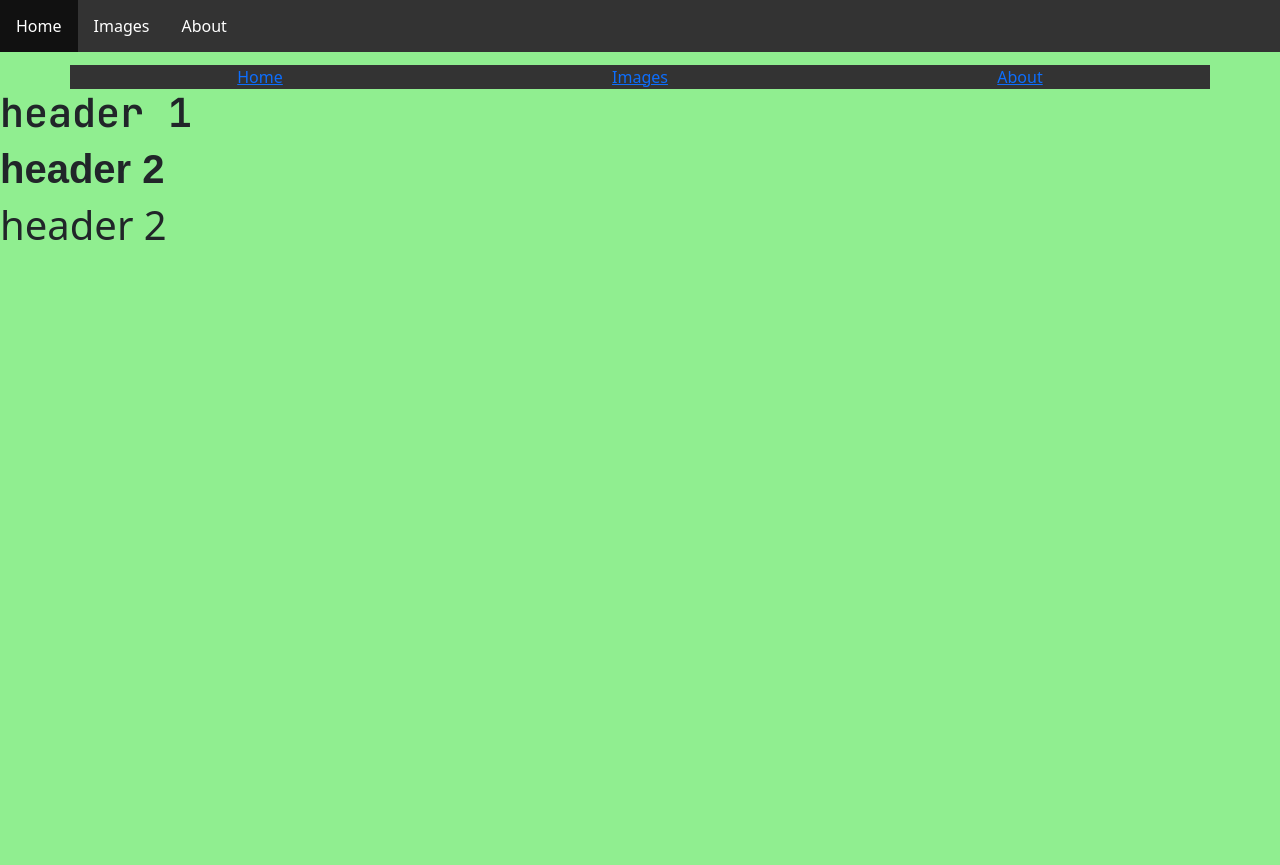
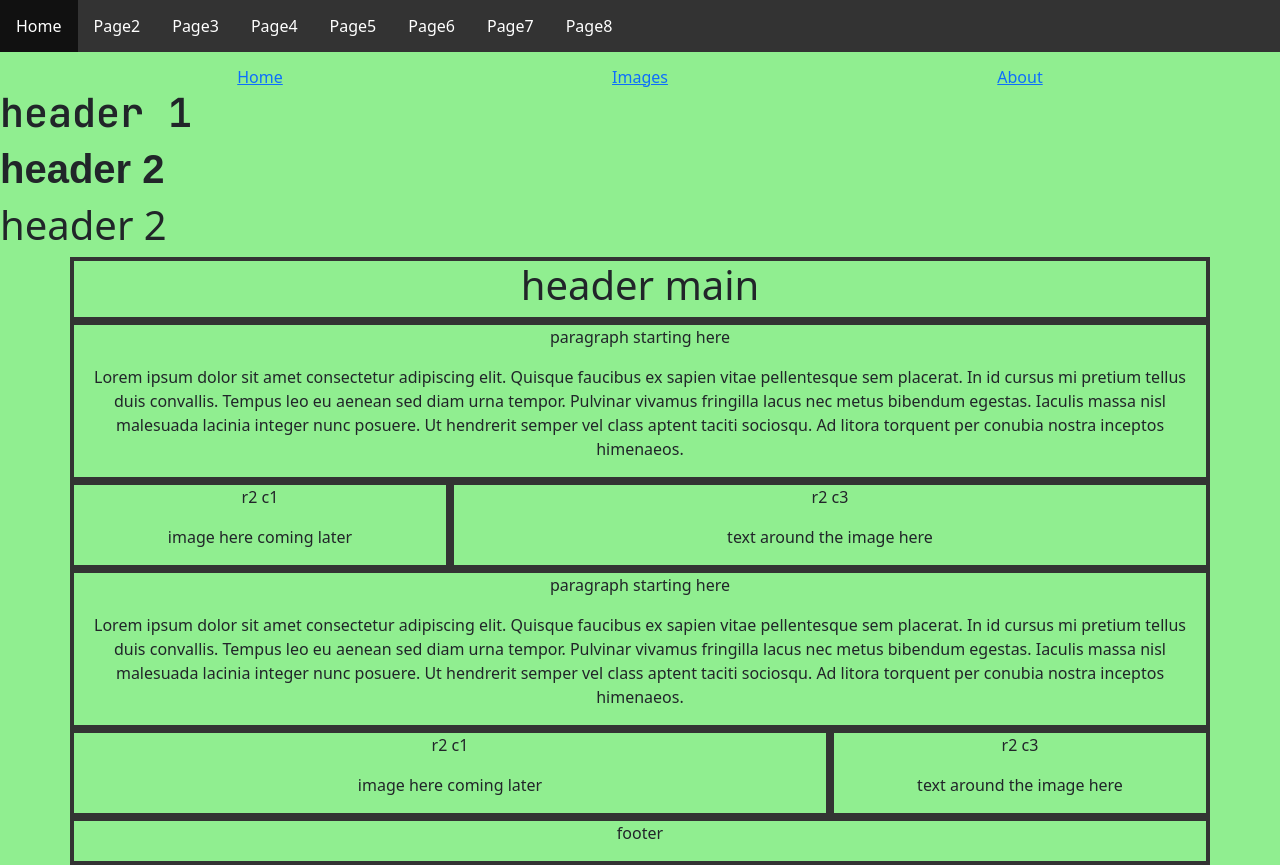
Before and after one commit to S1lverCr0w/wdd_group_proj, a plain HTML site: page index.html in a window 1280 px wide. Before the commit the page ends 800 px from the top, so only its background shows below. Drawn offline with nearby package versions, Linux system fonts and the light colour scheme; a web font is replaced by a local one.

Commit message:
bootstrap tem[plate successful && css organization planning

```diff
--- a/css/style.css
+++ b/css/style.css
@@ -14,11 +14,9 @@
   font-weight: 700;
   font-style: normal;
 }
+/* fonts end */
 
-body {
-  background-color: lightgreen;
-}
-
+/* navbar start */
 ul {
   list-style-type: none;
   margin: 0;
@@ -43,12 +41,22 @@ ul li a {
 ul li a:hover {
   background-color: #111;
 }
+/* navbar end */
 
-.col:hover {
-  background-color: #111;
+/* Andrei G sectio start */
+body {
+  background-color: lightgreen;
 }
 
-.col {
-  /* border: 4px solid #333; */
-  background-color: #333;
+.ag_col:hover {
+  /* background-color: #111; */
 }
+
+.ag_col {
+  border: 4px solid #333;
+  /* background-color: #333; */
+}
+/* Andrei G section end */
+
+/* Derek K sectio start */
+/* Derek K section end */
--- a/index.html
+++ b/index.html
@@ -19,8 +19,13 @@
 		<!-- navbar -->
 		<ul>
 			<li><a href="index.html">Home</a></li>
-			<li><a href="images.html">Images</a></li>
-			<li><a href="about.html">About</a></li>
+			<li><a href="page2.html">Page2</a></li>
+			<li><a href="page3.html">Page3</a></li>
+			<li><a href="page4.html">Page4</a></li>
+			<li><a href="page5.html">Page5</a></li>
+			<li><a href="page6.html">Page6</a></li>
+			<li><a href="page7.html">Page7</a></li>
+			<li><a href="page8.html">Page8</a></li>
 		</ul>
 
 		<!-- navbar old -->
@@ -57,6 +62,60 @@
 			alert("your name: " + nm + "\nyour email: " + mail + "\nyour course: " + course);
 		</script>
 
+		<!-- body of the page -->
+		<div class="container text-center">
+			<div class="row ag_row justify-content-sm-center">
+				<div class="col-sm-12 ag_col">
+					<h1>header main</h1>
+				</div>
+			</div>
+
+			<div class="row ag_row justify-content-sm-center">
+				<div class="col-sm-12 ag_col">
+					<p>paragraph starting here</p>
+					<p>Lorem ipsum dolor sit amet consectetur adipiscing elit. Quisque faucibus ex sapien vitae pellentesque sem placerat. In id cursus mi pretium tellus duis convallis. Tempus leo eu aenean sed diam urna tempor. Pulvinar vivamus fringilla lacus nec metus bibendum egestas. Iaculis massa nisl malesuada lacinia integer nunc posuere. Ut hendrerit semper vel class aptent taciti sociosqu. Ad litora torquent per conubia nostra inceptos himenaeos.</p>
+				</div>
+			</div>
+
+			<div class="row ag_row justify-content-sm-center">
+				<div class="col-sm-4 ag_col">
+					<p>r2 c1</p>
+					<p>image here coming later</p>
+				</div>
+
+				<div class="col-sm-8 ag_col">
+					<p>r2 c3</p>
+					<p>text around the image here</p>
+				</div>
+			</div>
+
+			<div class="row ag_row justify-content-sm-center">
+				<div class="col-sm-12 ag_col">
+					<p>paragraph starting here</p>
+					<p>Lorem ipsum dolor sit amet consectetur adipiscing elit. Quisque faucibus ex sapien vitae pellentesque sem placerat. In id cursus mi pretium tellus duis convallis. Tempus leo eu aenean sed diam urna tempor. Pulvinar vivamus fringilla lacus nec metus bibendum egestas. Iaculis massa nisl malesuada lacinia integer nunc posuere. Ut hendrerit semper vel class aptent taciti sociosqu. Ad litora torquent per conubia nostra inceptos himenaeos.</p>
+				</div>
+			</div>
+
+
+			<div class="row ag_row justify-content-sm-center">
+				<div class="col-sm-8 ag_col">
+					<p>r2 c1</p>
+					<p>image here coming later</p>
+				</div>
+
+				<div class="col-sm-4 ag_col">
+					<p>r2 c3</p>
+					<p>text around the image here</p>
+				</div>
+			</div>
+
+			<div class="row ag_row justify-content-sm-center">
+				<div class="col-sm-12 ag_col">
+					<p>footer</p>
+				</div>
+			</div>
+		</div>
+
 		<!-- bootstrap -->
 		<script src="https://cdn.jsdelivr.net/npm/bootstrap@5.3.8/dist/js/bootstrap.bundle.min.js" integrity="sha384-FKyoEForCGlyvwx9Hj09JcYn3nv7wiPVlz7YYwJrWVcXK/BmnVDxM+D2scQbITxI" crossorigin="anonymous"></script>
 	</body>
```
